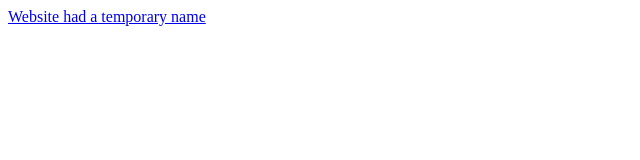
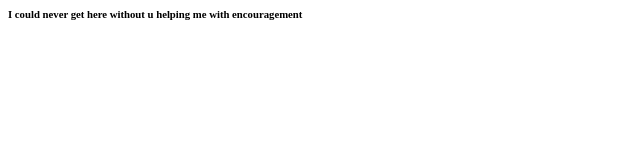
Before and after one commit to funnygang1248/no, a plain HTML site: page index.html in a window 1280 px wide. Shown: the whole page, without its empty margins (0-640 px from the left). Drawn offline with Linux system fonts and the light colour scheme.

Commit message:
Update index.html

```diff
--- a/index.html
+++ b/index.html
@@ -1 +1 @@
-<a href="https://imsohelpfull1249.github.io/Thevault/">Website had a temporary name</a>
+<h6>I could never get here without u helping me with encouragement</h6>
```
